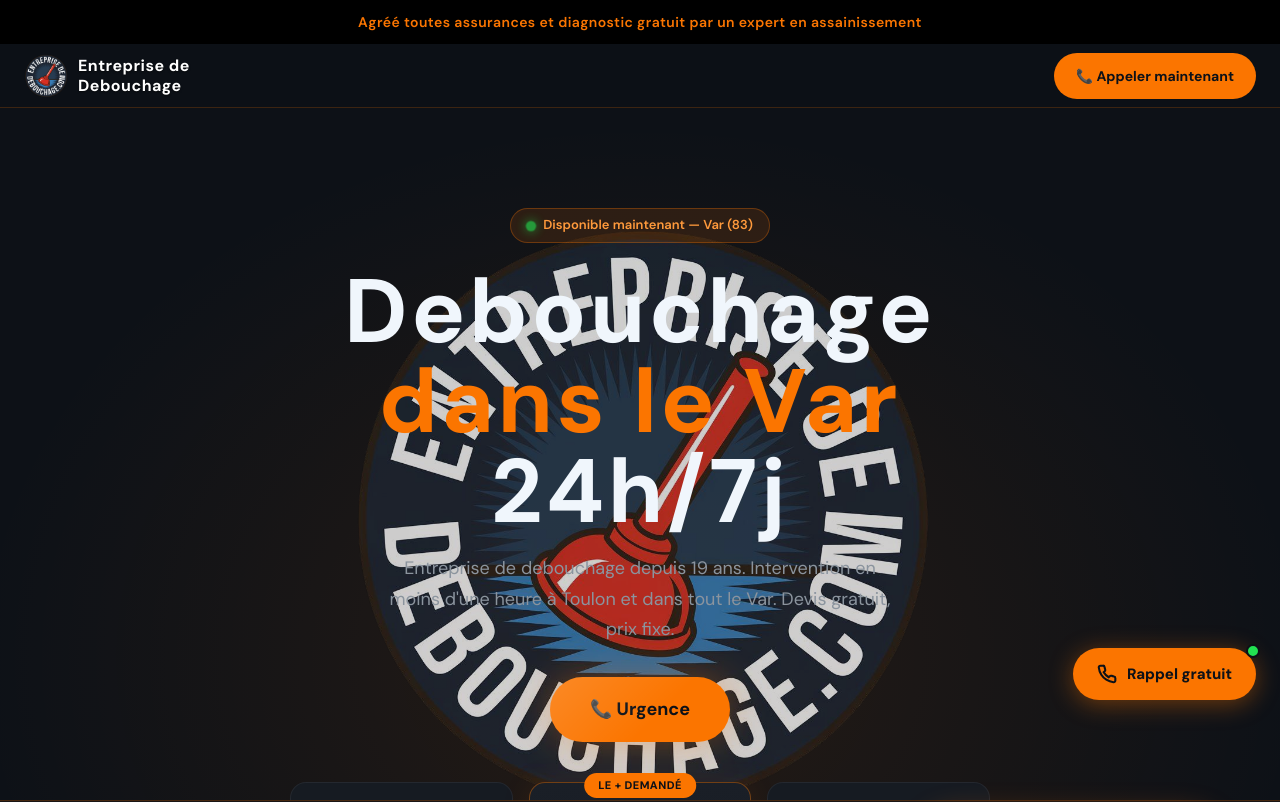
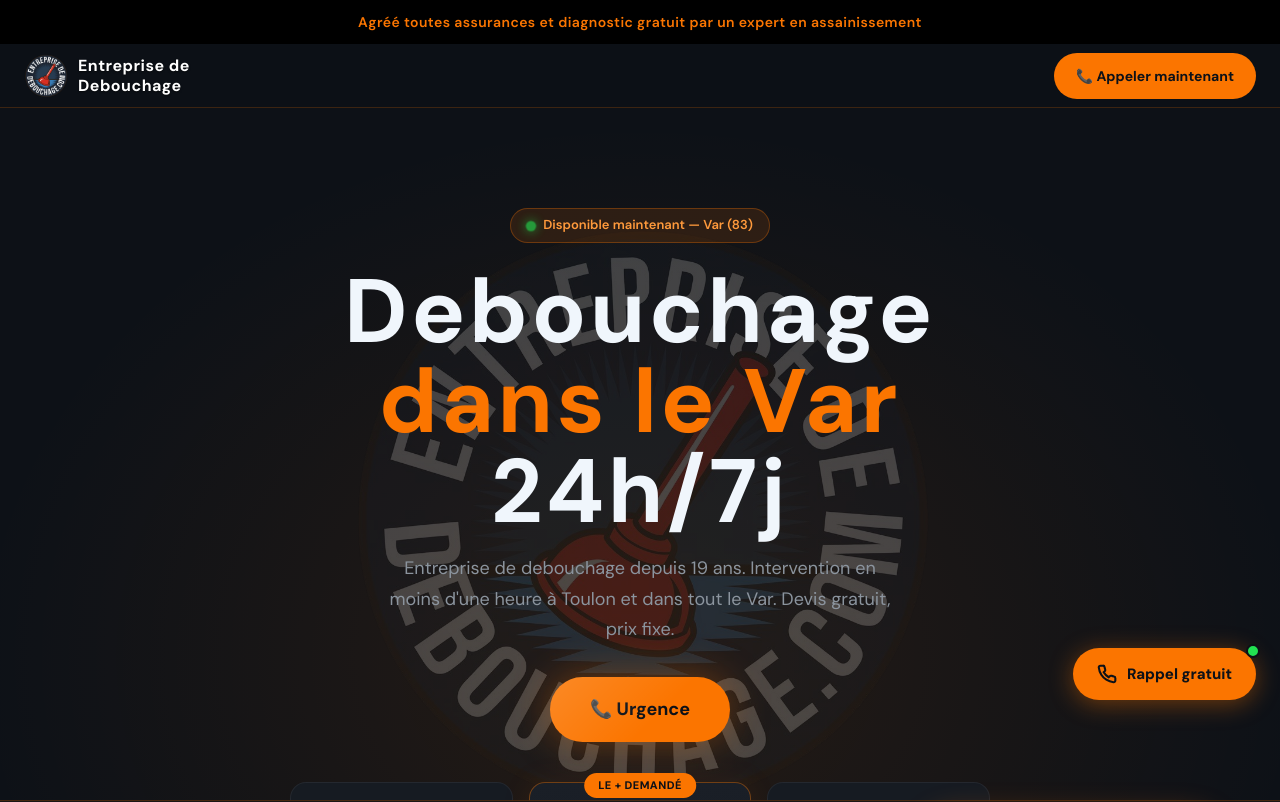
Before and after one commit to 3snv83136-coder/entreprisededebouchage_migration, a Next.js app: page / in a window 1280 px wide. Shown: the top 802 px of the page. Built offline with nearby package versions, Linux system fonts and the light colour scheme; no server answers; the database is empty.

Commit message:
fix: logo hero opacité 20%

```diff
--- a/app/page.module.css
+++ b/app/page.module.css
@@ -24,7 +24,7 @@
   transform: translate(-50%, -50%);
   width: min(600px, 85vw);
   height: auto;
-  opacity: 0.8;
+  opacity: 0.2;
   pointer-events: none;
   user-select: none;
 }
```
